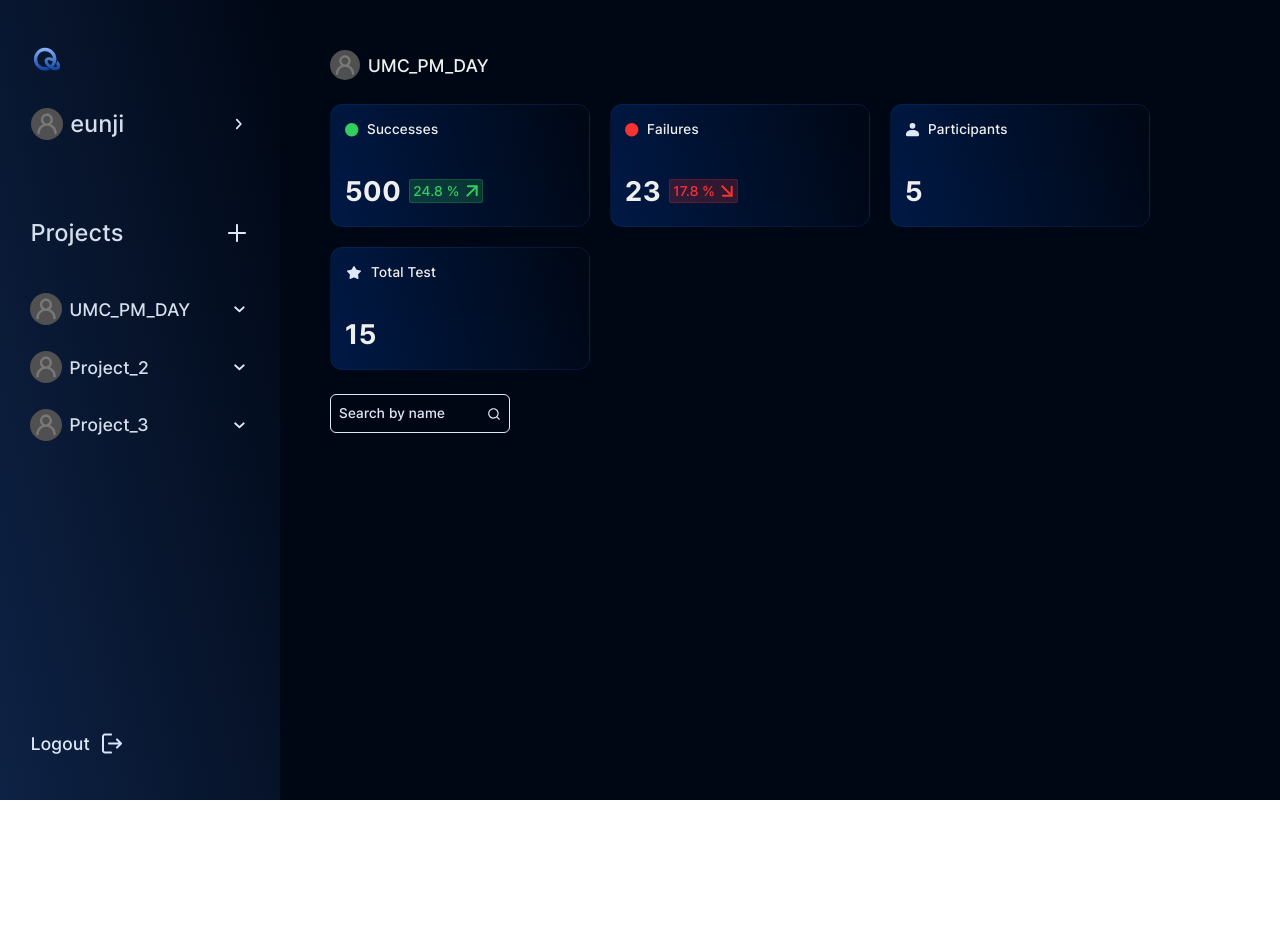
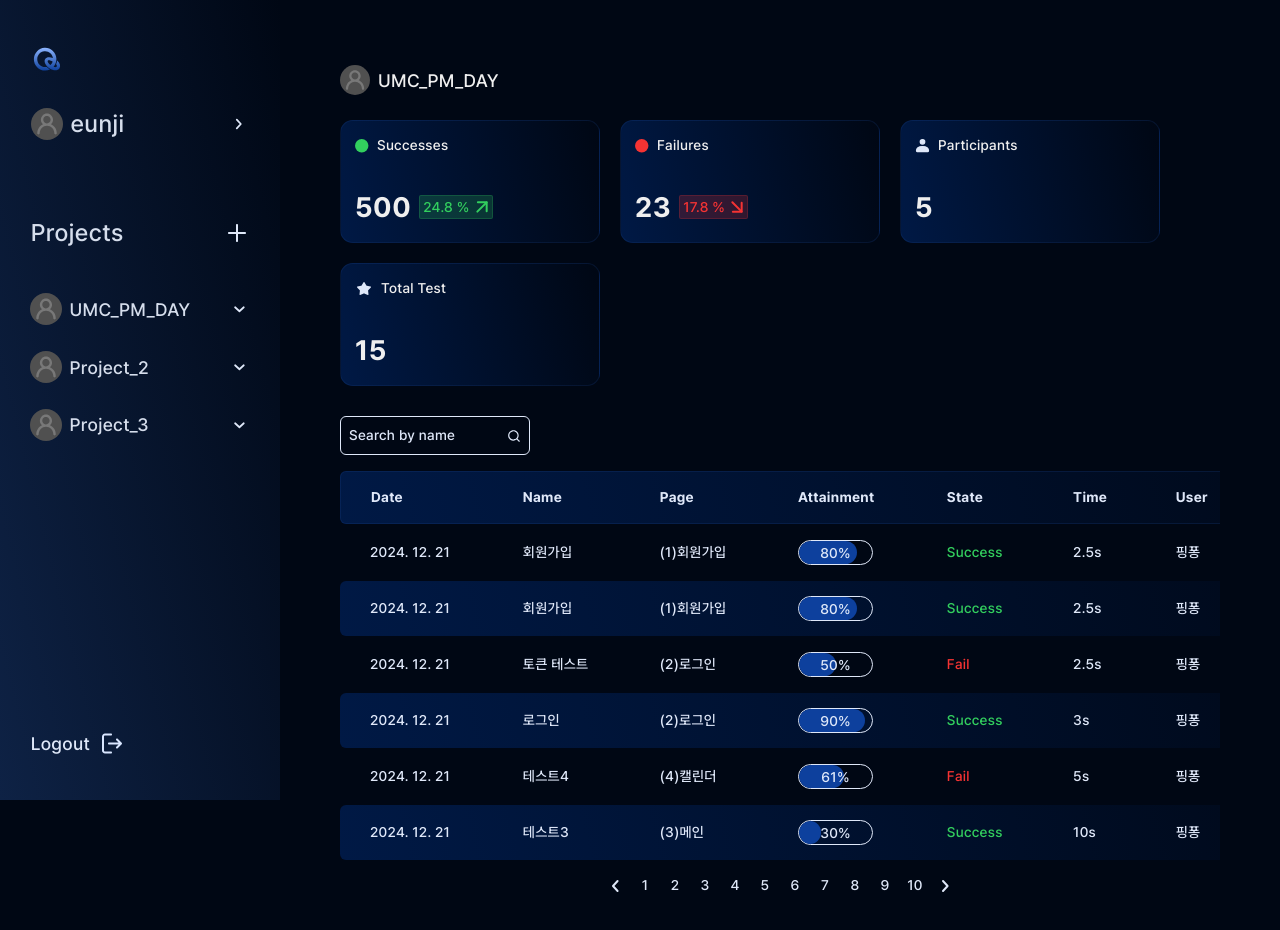
Before and after one commit to QASTUDIODEV/WEB_QASTUDIO, a React (Vite) app: page /project/dashboard/1 in a window 1280 px wide. Shown: the top 930 px of the page. Before the commit the page ends 800 px from the top, so only its background shows below. Built offline with nearby package versions, Linux system fonts and the light colour scheme; no server answers.

Commit message:
feat: 대시보드 구현 #33

```diff
--- a/src/pages/dashboard/dashboard.style.ts
+++ b/src/pages/dashboard/dashboard.style.ts
@@ -3,11 +3,10 @@ import styled from 'styled-components';
 const Container = styled.div`
   display: flex;
   flex-direction: column;
-  gap: 24px;
+  gap: 25px;
   width: 100%;
   height: 100%;
-
-  padding: 50px 50px;
+  padding: 65px 60px;
 `;
 
 const ProjectTitleBox = styled.div`
@@ -27,28 +26,24 @@ const ProfileBox = styled.div`
 
 const InfoWrapper = styled.div`
   display: flex;
+  gap: 20px;
   flex-wrap: wrap;
-  gap: 20px;
 `;
 
 const TableWrapper = styled.div`
   display: flex;
   flex-direction: column;
   gap: 15px;
-
-  span {
-    width: 100%;
-    height: 400px;
-    background-color: antiquewhite;
-  }
-
-  img {
-    width: 100%;
-  }
 `;
 
 const SearchBox = styled.div`
-  width: 180px;
+  width: 190px;
 `;
 
-export { Container, InfoWrapper, ProfileBox, ProjectTitleBox, SearchBox, TableWrapper };
+const ContentWrapper = styled.div`
+  display: flex;
+  flex-direction: column;
+  gap: 30px;
+`;
+
+export { Container, ContentWrapper, InfoWrapper, ProfileBox, ProjectTitleBox, SearchBox, TableWrapper };
--- a/src/pages/dashboard/dashboard.tsx
+++ b/src/pages/dashboard/dashboard.tsx
@@ -2,6 +2,7 @@ import Profile from '@/components/common/profile/profile';
 import SearchBar from '@/components/common/searchBar/searchBar';
 import PercentLabel from '@/components/dashboard/percentLabel/percentLabel';
 import ProjectInfoBox from '@/components/dashboard/projectInfoBox/projectInfoBox';
+import Table from '@/components/dashboard/table/table';
 
 import FailIcon from '@/assets/icons/fail.svg?react';
 import StarIcon from '@/assets/icons/star.svg?react';
@@ -14,12 +15,14 @@ export default function DashboardPage() {
 
   return (
     <S.Container>
+      {/*TODO: 프로필 box 공용컴포넌트로 수정 예정*/}
       <S.ProjectTitleBox>
         <S.ProfileBox>
           <Profile />
         </S.ProfileBox>
         <p>{title}</p>
       </S.ProjectTitleBox>
+      <S.ContentWrapper>
         <S.InfoWrapper>
           <ProjectInfoBox
             label={'Successes'}
@@ -40,8 +43,9 @@ export default function DashboardPage() {
           <S.SearchBox>
             <SearchBar placeholder={'Search by name'} />
           </S.SearchBox>
-        {/*<span>표자리</span>*/}
+          <Table />
         </S.TableWrapper>
+      </S.ContentWrapper>
     </S.Container>
   );
 }
```
Also changed, not shown: src/assets/icons/arrow_right_green.svg (added), src/assets/icons/arrow_right_red.svg (added). Lines whose indentation alone changed are shown as unchanged.
